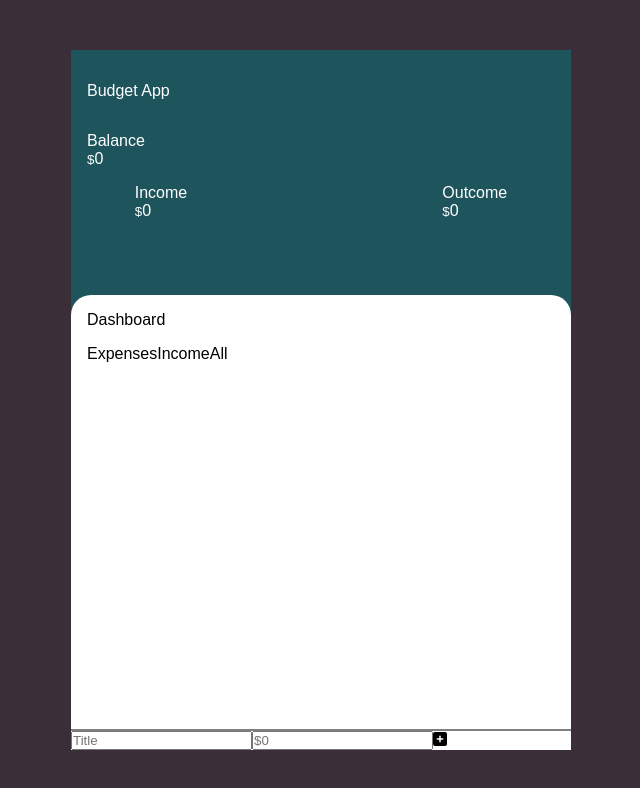
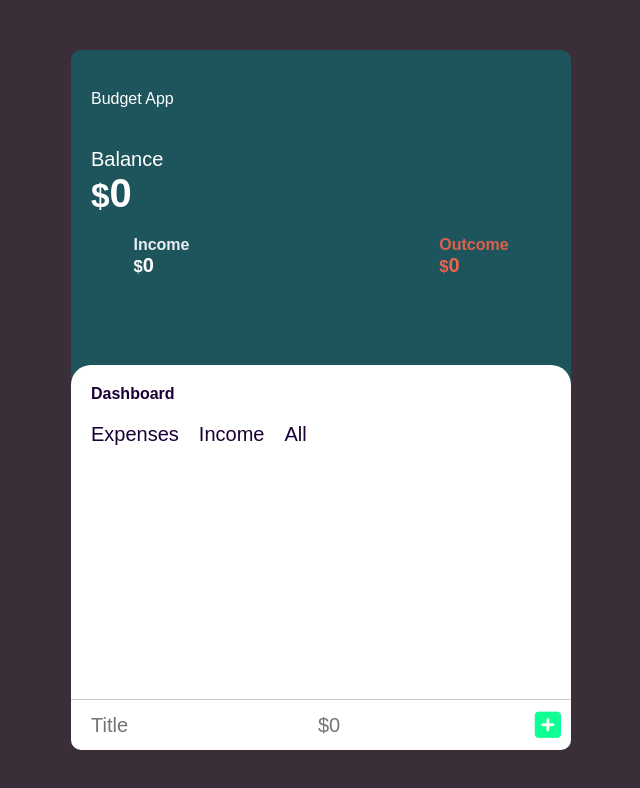
Before and after one commit to rm1902ss/Budget-App, a plain HTML site: page index.html in a window 1280 px wide. Both pictures are taken after a click on the element "Expenses". Shown: the whole page, without its empty margins (319-959 px from the left). Drawn offline with Linux system fonts and the light colour scheme; a web font is replaced by a local one.

Commit message:
Add files via upload

```diff
--- a/app.js
+++ b/app.js
@@ -119,7 +119,7 @@ function calculateBalance(income, outcome) {
 
 function showEntry(list, type, title, amount, id) {
     const entry = `<li id="${id}" class="${type}">
-                        <div class="entry">${title} : $${amount}</div>
+                        <div class="entry">${title}: $${amount}</div>
                         <div id="edit"><i class="fas fa-edit"></i></div>
                         <div id="delete"><i class="fas fa-trash"></i></div>
                     </li>`
--- a/style.css
+++ b/style.css
@@ -2,6 +2,10 @@
     margin: 0;
     padding: 0;
     box-sizing: border-box;
+}
+
+html {
+    font-size: 62.5%;
 }
 
 body {
@@ -19,12 +23,15 @@ body {
     width: 500px;
     height: 700px;
     background-color: #1E555C;
+    border-radius: 1rem;
 }
+
 
 .app-title {
     color: white;
-    font-size: 1rem;
-    margin: 2rem 1rem;
+    font-size: 1.6rem;
+    margin-left: 2rem;
+    margin-top: 4rem;
 }
 
 .budget-header {
@@ -32,31 +39,79 @@ body {
 }
 
 .balance {
-    margin: 1rem;
+    margin-left: 2rem;
+    margin-top: 4rem;
+}
+
+.balance .title {
+    font-size: 2rem;
+}
+
+.balance .value {
+    font-size: 4rem;
+    font-weight: bold;
 }
 
 .account {
     display: flex;
     justify-content: space-around;
+    margin-top: 2rem;
+    font-size: 1.6rem;
+}
+
+.income {
+    font-weight: bold;
+}
+
+.outcome {
+    color: #f0624d;
+    font-weight: bold;
+}
+
+.income .title, .outcome .title {
+    opacity: 0.9;
+}
+
+.income-total, .outcome-total {
+    font-size: 2rem;
 }
 
 .budget-dashboard {
     position: absolute;
-    height: 65%;
+    height: 55%;
     width: 100%;
     bottom: 0;
     background-color: white;
-    border-top-left-radius: 20px;
-    border-top-right-radius: 20px;
+    border-top-left-radius: 2rem;
+    border-top-right-radius: 2rem;
+    border-bottom-left-radius: 1rem;
+    border-bottom-right-radius: 1rem;
 }
 
 .dash-title {
-    margin: 1rem;
+    color: #1a0034;
+    font-size: 1.6rem;
+    font-weight: bold;
+    margin-top: 2rem;
+    margin-left: 2rem;
 }
 
 .toggle {
-    margin: 1rem;
+    margin-top: 2rem;
+    margin-left: 2rem;
+    font-size: 2rem;
     display: flex;
+    cursor: pointer;
+    color: #1a0034;
+}
+
+.tab1, .tab2, .tab3 {
+    margin-right: 2rem;
+    transition: all 0.2s ease-in-out;
+}
+
+.tab1:hover, .tab2:hover, .tab3:hover {
+    transform: scale(1.1);
 }
 
 .active {
@@ -65,6 +120,18 @@ body {
 
 .hide {
     display: none;
+}
+
+.list {
+    margin-top: 1rem;
+    margin-left: 2rem;
+    font-size: 2rem;
+    font-weight: bold;
+}
+
+.list .entry {
+    width: 80%;
+    word-wrap: break-word;
 }
 
 .list .income {
@@ -83,10 +150,98 @@ body {
     visibility: hidden;
 }
 
+.expense {
+    color: #f0624d;
+}
+
 .input {
     position: absolute;
     width: 100%;
     bottom: 0;
-    border-top: 2px solid gray;
+    border-top: 1px solid #ccc;
     display: flex;
 }
+
+input::-webkit-outer-spin-button,
+input::-webkit-inner-spin-button {
+  -webkit-appearance: none;
+  margin: 0;
+}
+
+input[type=number] {
+    -moz-appearance: textfield;
+}
+
+.fa-plus-square {
+    cursor: pointer;
+    color: #0FFF95;
+    font-size: 3rem;
+    margin: 1rem;
+    transition: all 0.2s ease-in-out;
+}
+
+.fa-plus-square:active {
+    transform: scale(1.1);
+}
+
+.fa-trash {
+    cursor: pointer;
+    margin-left: 2rem;
+    color: #F0386B;
+}
+
+.fa-edit {
+    cursor: pointer;
+    color: #49C6E5;
+}
+
+
+#all, #income, #expense {
+    overflow: auto;
+    height: 60%;
+}
+
+::-webkit-scrollbar {
+    width: 0.5rem;
+}
+
+::-webkit-scrollbar-track {
+    background: #f1f1f1;
+}
+
+::-webkit-scrollbar-thumb {
+    background: #888;
+    border-radius: 1rem;
+}
+
+::-webkit-scrollbar-thumb:hover {
+    background: #555;
+}
+
+#income-title-input,
+#expense-title-input,
+#income-amount-input,
+#expense-amount-input {
+    margin-left: 2rem;
+    border: none;
+    outline: none;
+    font-size: 2rem;
+    width: 45%;
+}
+
+::-webkit-input-placeholder {
+    font-size: 2rem;
+  }
+
+  @media (max-width: 500px) {
+    .budget-container {
+        width: 100%;
+        height: 100%;
+        border-radius: 0;
+    }
+
+    .budget-dashboard {
+        border-bottom-left-radius: 0;
+        border-bottom-right-radius: 0;
+    }
+}
```
